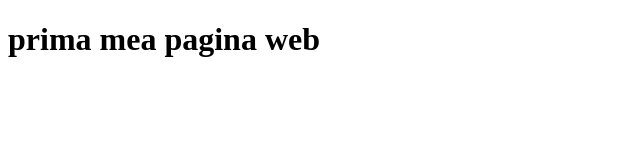
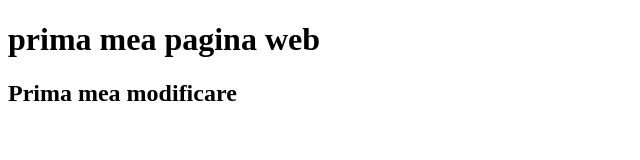
Before and after one commit to Tumoji/demoGoit, a plain HTML site: page index.html in a window 1280 px wide. Shown: the whole page, without its empty margins (0-640 px from the left). Drawn offline with Linux system fonts and the light colour scheme.

Commit message:
Update index.html
Am adaugat continut
Am sters continut

```diff
--- a/index.html
+++ b/index.html
@@ -1,11 +1,10 @@
 <!DOCTYPE html>
 <html lang="en">
 <head>
-    <meta charset="UTF-8">
-    <meta name="viewport" content="width=device-width, initial-scale=1.0">
     <title>Document</title>
 </head>
 <body>
     <h1>prima mea pagina web</h1>
+    <h2>Prima mea modificare</h2>
 </body>
 </html>
```
